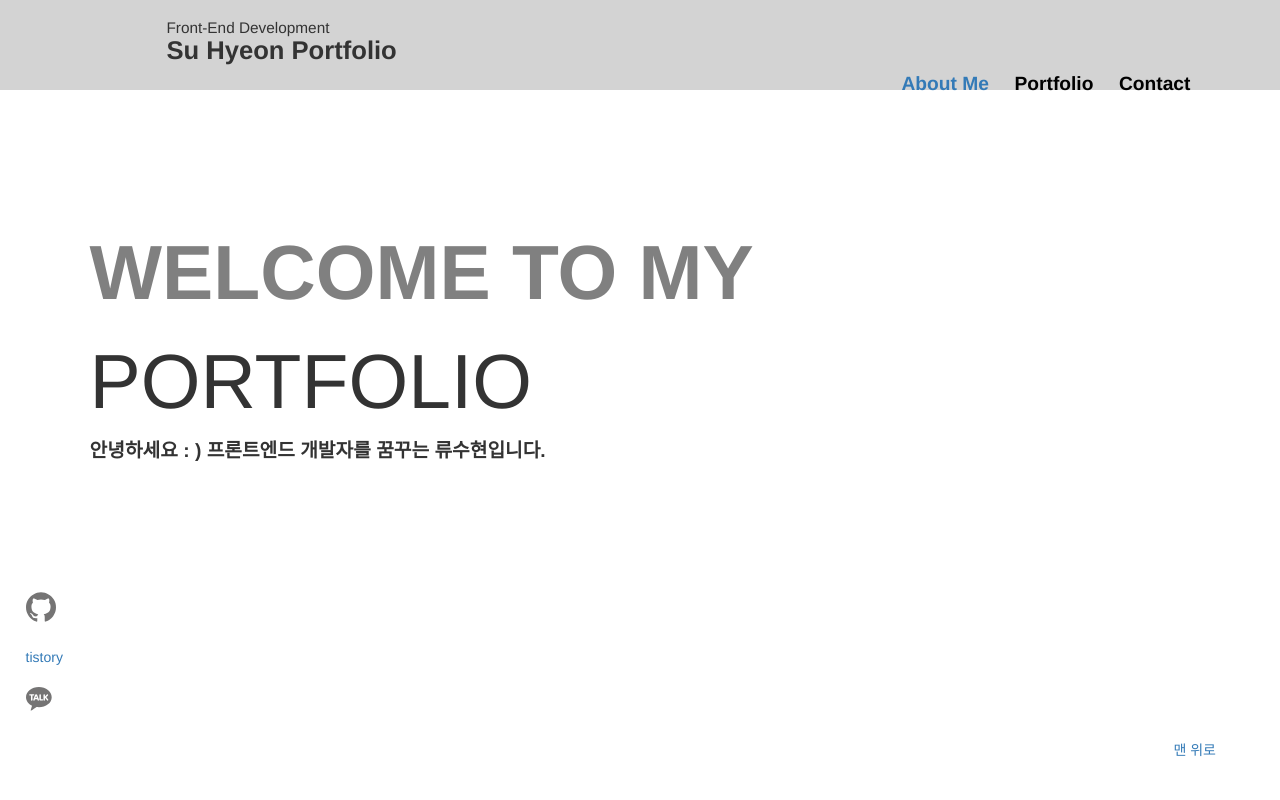
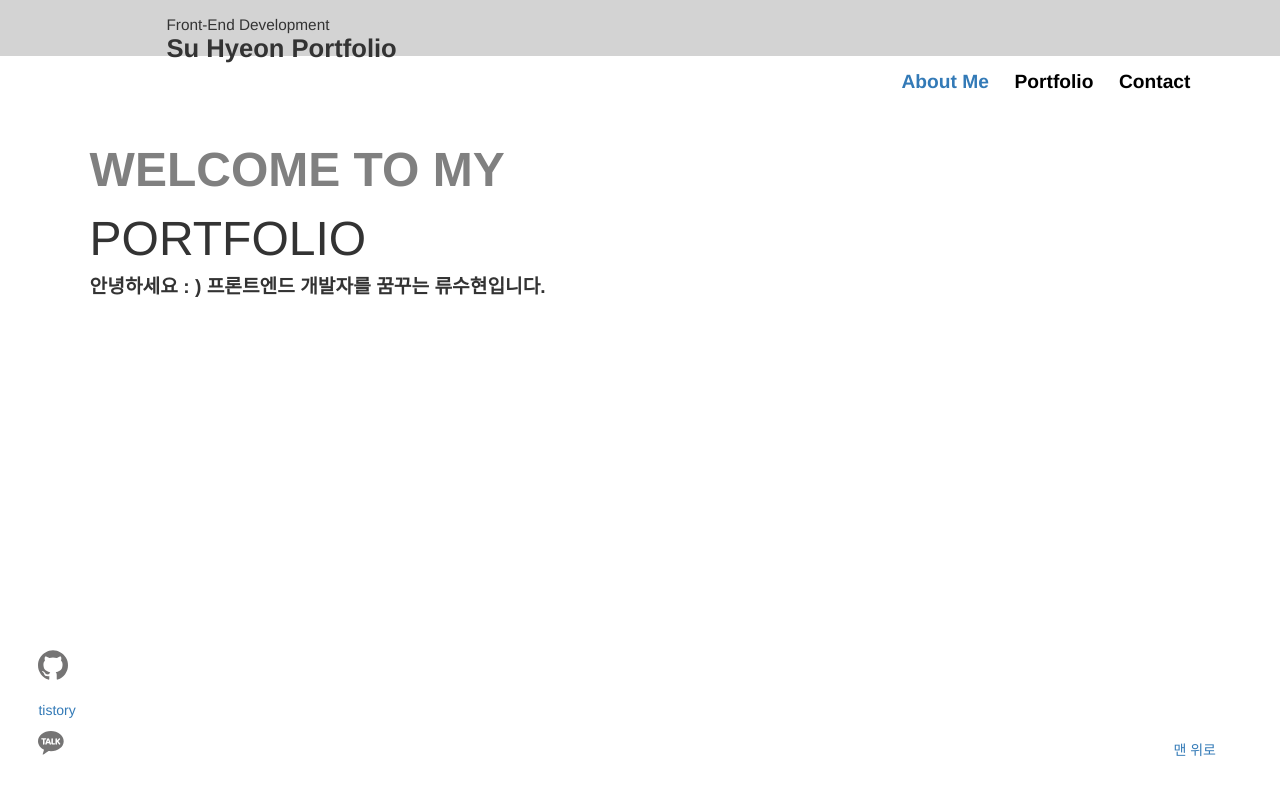
Before and after one commit to suya02/Portfolio, a Django app: page / in a window 1280 px wide. Run offline with Django 3.2, Linux system fonts and the light colour scheme; some libraries are stand-ins or nearby versions.

Commit message:
scroll fix realize

```diff
--- a/blog/static/css/blog.css
+++ b/blog/static/css/blog.css
@@ -1,10 +1,9 @@
 .top_bar {
     width: 100%;
-    height: 7vw;
+    height: 7vh;
     background-color: lightgray;
-    padding-top: 0.5vw;
-    padding-bottom: 0.5vw;
-
+    padding-top: 0.5vh;
+    padding-bottom: 0.5vh;
 }
 
 .logo {
@@ -52,11 +51,11 @@ li {
 .main_text {
     text-align: left;
     padding-left: 7vw;
-    padding-top: 10vw;
+    padding-top: 10vh;
 }
 
 .main_text_big {
-    font-size: 6vw;
+    font-size: 6vh;
 }
 
 .main_text_smaill {
--- a/blog/templates/blog/post_list.html
+++ b/blog/templates/blog/post_list.html
@@ -7,6 +7,7 @@
         <link rel="stylesheet" href="//maxcdn.bootstrapcdn.com/bootstrap/3.2.0/css/bootstrap-theme.min.css">
     </head>
     <body>
+<div class="section">
         <header class="top_bar">
             <div>
                 <img class="logo" src="sp_logo.jpg" alt="logo" />
@@ -35,7 +36,7 @@
         <div class="contacts">
             <ui>
                 <li class="contact">
-                    <a href="https://github.com/suya02/portfolio" target="_blank" aria-label="Github">
+                    <a href="https://github.com/suya02/portfolio" target="_blank" aria-label="Github" style="display:scroll; position:fixed; bottom: 15vh; left: 3vw;">
                         <svg data-v-321af00c="" version="1.1" id="Capa_1" xmlns="http://www.w3.org/2000/svg" xmlns:xlink="http://www.w3.org/1999/xlink" x="0px" y="0px" width="30px" height="30px" viewBox="0 0 438.549 438.549" xml:space="preserve">
                         <g data-v-321af00c="">
                         <path data-v-321af00c="" fill="#757474" d="M409.132,114.573c-19.608-33.596-46.205-60.194-79.798-79.8C295.736,15.166,259.057,5.365,219.271,5.365
@@ -62,13 +63,20 @@
                     </a>
                 </li>
                 <li class="contact">
-                    <a href="https://susnote.tistory.com/" target="_blank" aria-label="Github">tistory</a>
+                    <a style="display:scroll; position:fixed; bottom: 10vh; left: 3vw;" href="https://susnote.tistory.com/" target="_blank" aria-label="Github">tistory</a>
                 </li>
                 <li class="contact">
-                    <svg data-v-321af00c="" id="Bold" enable-background="neㅔㅌw 0 0 30 30" height="30" viewBox="0 0 28 28" width="30" xmlns="http://www.w3.org/2000/svg"><path data-v-321af00c="" d="m9.462 9.306-.692 1.951h1.383z" fill="#757474"></path><path data-v-321af00c="" d="m12 1c-6.627 0-12 4.208-12 9.399 0 3.356 2.246 6.301 5.625 7.963-1.299 4.45-1.333 4.47-1.113 4.599.276.161.634-.005 5.357-3.311.692.097 1.404.148 2.131.148 6.627 0 12-4.208 12-9.399s-5.373-9.399-12-9.399zm-5.942 12.023c0 .362-.311.657-.692.657s-.692-.295-.692-.657v-4.086h-1.08c-.375 0-.679-.302-.679-.673s.303-.674.678-.674h3.545c.375 0 .679.302.679.673s-.305.674-.679.674h-1.08zm5.378.648c-.72 0-.587-.565-.919-1.195h-2.111c-.329.625-.2 1.195-.919 1.195-.693.001-.815-.421-.604-1.071l1.656-4.33c.117-.33.471-.669.922-.679.452.01.807.349.923.679 1.093 3.39 2.654 5.402 1.052 5.401zm3.939-.092h-2.221c-1.159 0-.454-1.565-.663-5.301 0-.379.317-.688.707-.688s.707.308.707.688v4.04h1.471c.366 0 .663.283.663.63-.001.348-.298.631-.664.631zm5.419-.518c-.025.181-.122.344-.269.454-.955.721-1.661-1.381-2.593-2.271l-.24.239v1.5c0 .38-.31.688-.693.688-.382 0-.692-.308-.692-.688v-4.705c0-.379.31-.688.692-.688s.692.308.692.688v1.478c1.277-.958 1.985-2.67 2.792-1.869.792.786-.848 1.474-1.527 2.422 1.604 2.212 1.909 2.267 1.838 2.752z" fill="#757474"></path></svg>
+                    <a href="https://github.com/suya02/portfolio" target="_blank" aria-label="Github" style="display:scroll; position:fixed; bottom: 5vh; left: 3vw;" >
+                    <svg data-v-321af00c="" id="Bold" enable-background="neㅔㅌw 0 0 30 30" height="30" viewBox="0 0 28 28" width="30" xmlns="http://www.w3.org/2000/svg">
+                        <path data-v-321af00c="" d="m9.462 9.306-.692 1.951h1.383z" fill="#757474"></path>
+                        <path data-v-321af00c="" d="m12 1c-6.627 0-12 4.208-12 9.399 0 3.356 2.246 6.301 5.625 7.963-1.299 4.45-1.333 4.47-1.113 4.599.276.161.634-.005 5.357-3.311.692.097 1.404.148 2.131.148 6.627 0 12-4.208 12-9.399s-5.373-9.399-12-9.399zm-5.942 12.023c0 .362-.311.657-.692.657s-.692-.295-.692-.657v-4.086h-1.08c-.375 0-.679-.302-.679-.673s.303-.674.678-.674h3.545c.375 0 .679.302.679.673s-.305.674-.679.674h-1.08zm5.378.648c-.72 0-.587-.565-.919-1.195h-2.111c-.329.625-.2 1.195-.919 1.195-.693.001-.815-.421-.604-1.071l1.656-4.33c.117-.33.471-.669.922-.679.452.01.807.349.923.679 1.093 3.39 2.654 5.402 1.052 5.401zm3.939-.092h-2.221c-1.159 0-.454-1.565-.663-5.301 0-.379.317-.688.707-.688s.707.308.707.688v4.04h1.471c.366 0 .663.283.663.63-.001.348-.298.631-.664.631zm5.419-.518c-.025.181-.122.344-.269.454-.955.721-1.661-1.381-2.593-2.271l-.24.239v1.5c0 .38-.31.688-.693.688-.382 0-.692-.308-.692-.688v-4.705c0-.379.31-.688.692-.688s.692.308.692.688v1.478c1.277-.958 1.985-2.67 2.792-1.869.792.786-.848 1.474-1.527 2.422 1.604 2.212 1.909 2.267 1.838 2.752z" fill="#757474"></path></svg>
+
+                    </a>
                 </li>
             </ui>
         </div>
+
+        <a style="display:scroll; position:fixed; bottom: 5vh; right: 5vw;" href="#">맨 위로</a>
 
 {#        {% for post in posts %}#}
 {#            <div>#}
@@ -77,8 +85,8 @@
 {#                <p>{{ post.text|linebreaksbr }}</p>#}
 {#            </div>#}
 {#        {% endfor %}#}
-
-    <a style="display:scroll; position:fixed; bottom: 5vh; right: 5vw;" href="#">맨 위로</a>
+</div>
+    <div class="section"></div>
 
     </body>
 
```
